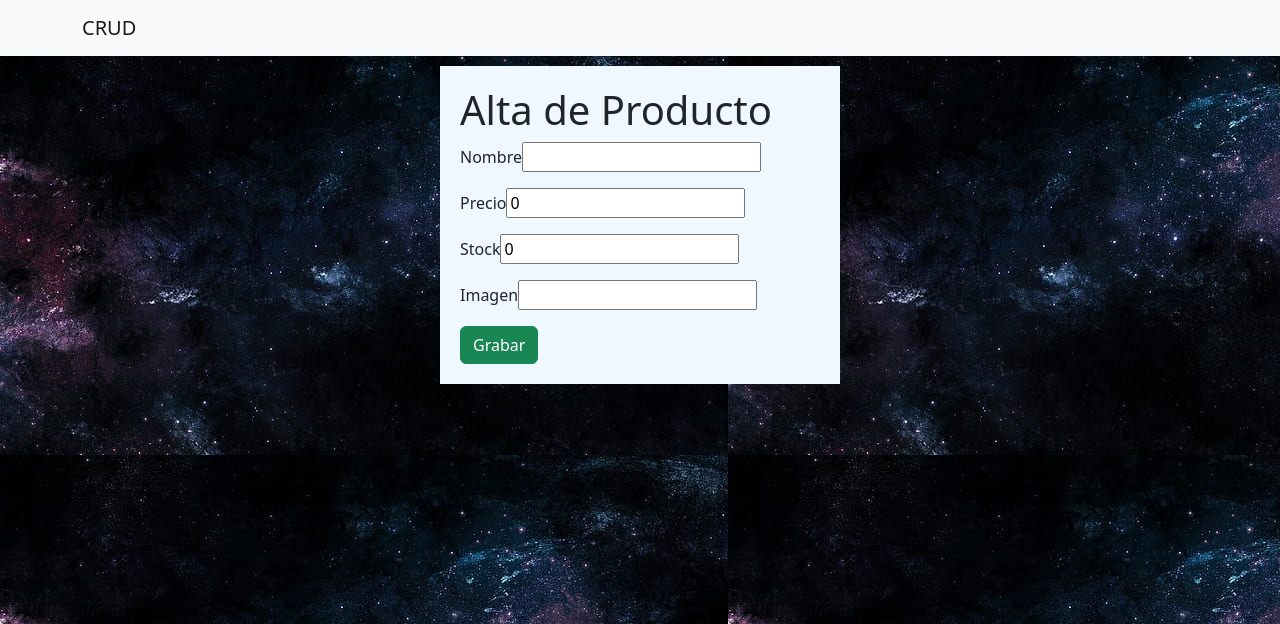
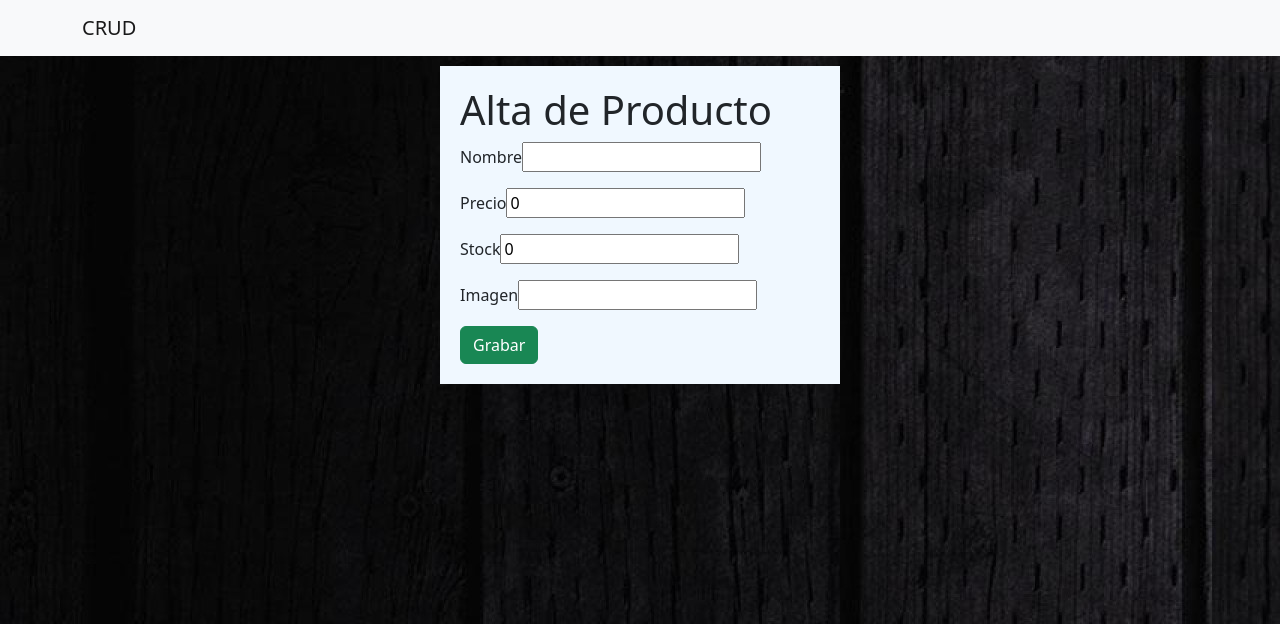
Before and after one commit to AtElias23/Proyectofinal, a Flask app: template templates/producto_nuevo.html in a window 1280 px wide. Shown: the top 624 px of the page. Run offline with Flask 3, Linux system fonts and the light colour scheme; the template is opened without the code that fills it, so the values that code supplies are empty.

Commit message:
Correción de foto

```diff
--- a/templates/producto_editar.html
+++ b/templates/producto_editar.html
@@ -8,7 +8,7 @@
 <link href="https://cdn.jsdelivr.net/npm/bootstrap@5.2.1/dist/css/bootstrap.min.css" rel="stylesheet"
 integrity="sha384-iYQeCzEYFbKjA/T2uDLTpkwGzCiq6soy8tYaI1GyVh/UjpbCx/TYkiZhlZB6+fzT" crossorigin="anonymous">
 </head>
-<body style="background-image: url(/imagenes/fondo.jpg);">
+<body style="background-image: url(/fondo.jpg);">
 <header id="header">
 <!-- place navbar here -->
 </header>
--- a/templates/producto_nuevo.html
+++ b/templates/producto_nuevo.html
@@ -9,7 +9,7 @@
   <link href="https://cdn.jsdelivr.net/npm/bootstrap@5.2.1/dist/css/bootstrap.min.css" rel="stylesheet"
     integrity="sha384-iYQeCzEYFbKjA/T2uDLTpkwGzCiq6soy8tYaI1GyVh/UjpbCx/TYkiZhlZB6+fzT" crossorigin="anonymous">
 </head>
-<body style="background-image: url(/imagenes/fondo.jpg);">
+<body style="background-image: url(/fondo.jpg);">
   <header id="header">
     <!-- place navbar here -->
   </header>
--- a/templates/producto_update.html
+++ b/templates/producto_update.html
@@ -8,7 +8,7 @@
 <link href="https://cdn.jsdelivr.net/npm/bootstrap@5.2.1/dist/css/bootstrap.min.css" rel="stylesheet"
 integrity="sha384-iYQeCzEYFbKjA/T2uDLTpkwGzCiq6soy8tYaI1GyVh/UjpbCx/TYkiZhlZB6+fzT" crossorigin="anonymous">
 </head>
-<body style="background-image: url(/imagenes/fondo.jpg);">
+<body style="background-image: url(/fondo.jpg);">
 <header id="header">
 <!-- place navbar here -->
 </header>
--- a/templates/productos.html
+++ b/templates/productos.html
@@ -8,7 +8,7 @@
 integrity="sha384-iYQeCzEYFbKjA/T2uDLTpkwGzCiq6soy8tYaI1GyVh/UjpbCx/TYkiZhlZB6+fzT"
 crossorigin="anonymous">
 </head>
-<body style="background-image: url(/imagenes/fondo.jpg);">
+<body style="background-image: url(/fondo.jpg);">
 <header id="header">
 <!-- place navbar here -->
 </header>
```
Also changed, not shown: fondo.jpg.
